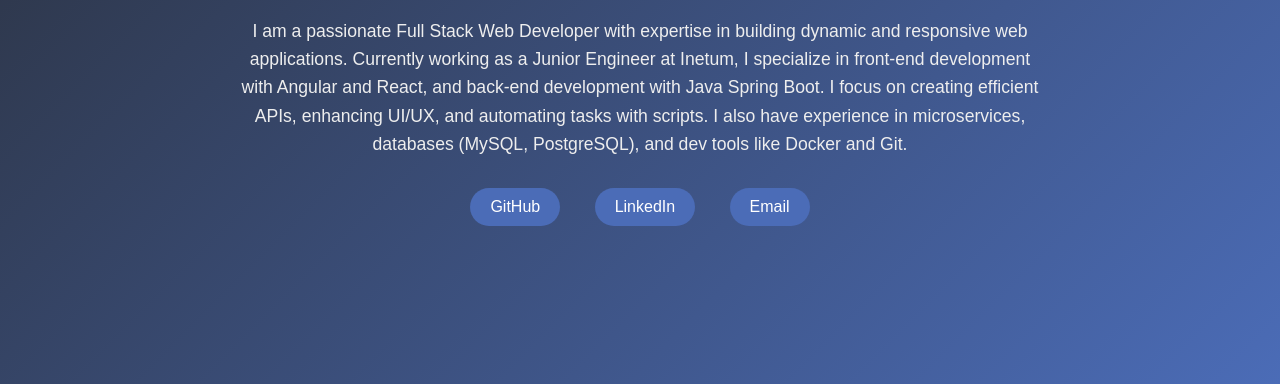
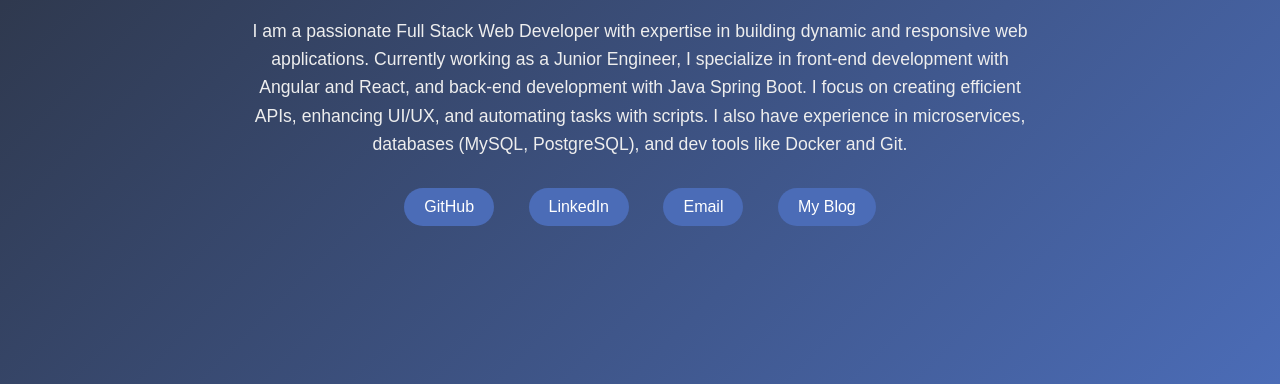
Before and after one commit to GHamza-Dev/me, a plain HTML site: page index.html in a window 1280 px wide. Shown: the part 416-800 px from the top of the page. Drawn offline with Linux system fonts and the light colour scheme.

Commit message:
Add blog link

```diff
--- a/index.html
+++ b/index.html
@@ -18,7 +18,7 @@
         <div class="bio">
             <p>
                 I am a passionate Full Stack Web Developer with expertise in building dynamic and responsive web
-                applications. Currently working as a Junior Engineer at Inetum, I specialize in front-end development
+                applications. Currently working as a Junior Engineer, I specialize in front-end development
                 with Angular and React, and back-end development with Java Spring Boot. I focus on creating efficient
                 APIs, enhancing UI/UX, and automating tasks with scripts. I also have experience in microservices,
                 databases (MySQL, PostgreSQL), and dev tools like Docker and Git.
@@ -28,6 +28,7 @@
             <a href="https://github.com/ghamza-dev" target="_blank" class="link">GitHub</a>
             <a href="https://linkedin.com/in/hamza-gassai" target="_blank" class="link">LinkedIn</a>
             <a href="mailto:gassai.hamza@gmail.com" class="link">Email</a>
+            <a href="https://potatoes.hashnode.dev" class="link">My Blog</a>
         </div>
     </div>
 </body>
```
